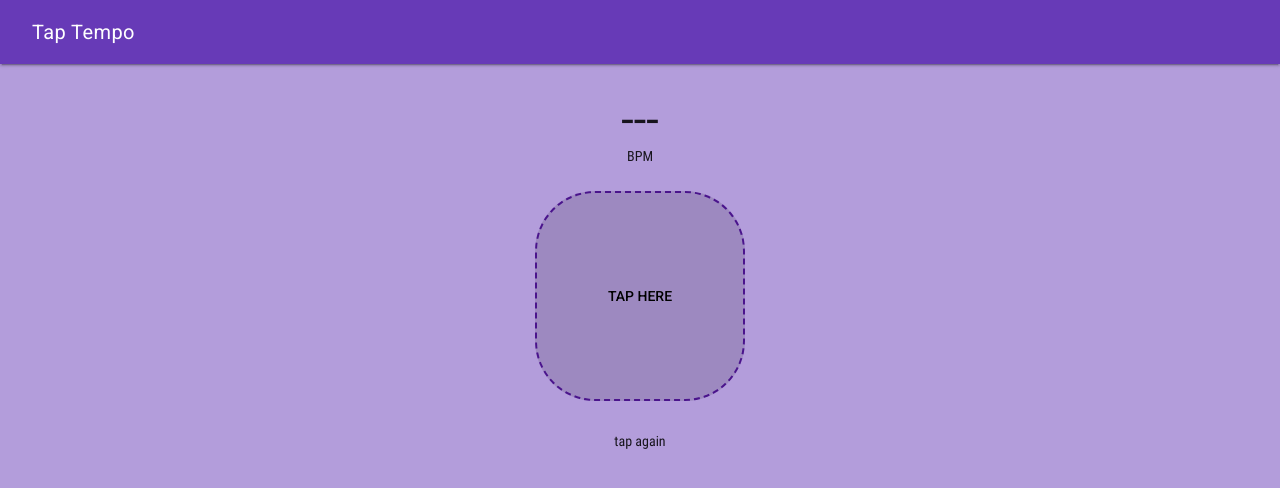
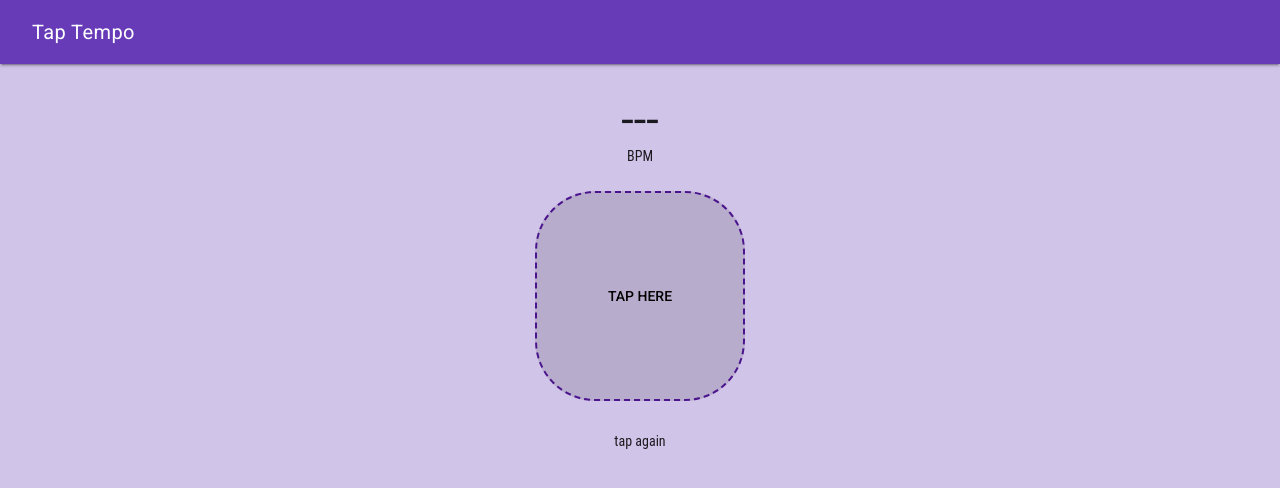
Before and after one commit to johnjv/tap-tempo, a plain HTML site: page app/index.html in a window 1280 px wide. Both pictures are taken after a click on the button "TAP HERE". Drawn offline with nearby package versions, Linux system fonts and the light colour scheme; files that its build step writes are made by us from their sources.

Commit message:
Update styles
removing broken font declarations, cleaning up deprecated code

```diff
--- a/app/styles/tap-tempo.scss
+++ b/app/styles/tap-tempo.scss
@@ -12,67 +12,15 @@ body {
   min-height: 100%;
 }
 
-.g--half.g--centered {
-  text-align: center;
-}
 .tapper {
   width:210px;
   height:210px;
   border-radius: 50%;
-  background-color:green;
-}
-
-@font-face {
-  font-family: 'Roboto Condensed';
-  font-style: normal;
-  font-weight: 300;
-  src: url(/fonts/RobotoCondensed-Light.eot);
-  src: local('Roboto Condensed Light'), local('RobotoCondensed-Light'), url(/fonts/RobotoCondensed-Light.eot) format('embedded-opentype'), url(/fonts/RobotoCondensed-Light.woff) format('woff');
-}
-
-@font-face {
-  font-family: 'Roboto Condensed';
-  font-style: normal;
-  font-weight: 400;
-  src: url(/fonts/RobotoCondensed-Regular.eot);
-  src: local('Roboto Condensed Regular'), local('RobotoCondensed-Regular'), url(/fonts/RobotoCondensed-Regular.eot) format('embedded-opentype'), url(/fonts/RobotoCondensed-Regular.woff) format('woff');
-}
-
-@font-face {
-  font-family: 'Roboto Condensed';
-  font-style: normal;
-  font-weight: 700;
-  src: url(/fonts/RobotoCondensed-Bold.eot);
-  src: local('Roboto Condensed Regular'), local('RobotoCondensed-Bold'), url(/fonts/RobotoCondensed-Bold.eot) format('embedded-opentype'), url(/fonts/RobotoCondensed-Bold.woff) format('woff');
-}
-
-@font-face {
-  font-family: 'Roboto Condensed';
-  font-style: italic;
-  font-weight: 300;
-  src: url(/fonts/RobotoCondensed-LightItalic.eot);
-  src: local('Roboto Condensed Light Italic'), local('RobotoCondensed-LightItalic'), url(/fonts/RobotoCondensed-LightItalic.eot) format('embedded-opentype'), url(/fonts/RobotoCondensed-LightItalic.woff) format('woff');
-}
-
-@font-face {
-  font-family: 'Roboto Condensed';
-  font-style: italic;
-  font-weight: 400;
-  src: url(/fonts/RobotoCondensed-Italic.eot);
-  src: local('Roboto Condensed Italic'), local('RobotoCondensed-Italic'), url(/fonts/RobotoCondensed-Italic.eot) format('embedded-opentype'), url(/fonts/RobotoCondensed-Italic.woff) format('woff');
-}
-
-@font-face {
-  font-family: 'Roboto Condensed';
-  font-style: italic;
-  font-weight: 700;
-  src: url(/fonts/RobotoCondensed-BoldItalic.eot);
-  src: local('Roboto Condensed Bold Italic'), local('RobotoCondensed-BoldItalic'), url(/fonts/RobotoCondensed-BoldItalic.eot) format('embedded-opentype'), url(/fonts/RobotoCondensed-BoldItalic.woff) format('woff');
 }
 
 @keyframes tempoCalculatePulse {
   0% {background-color: #fff;}
-  100% {background-color: #B39DDB;}
+  100% {background-color: #D1C4E9;}
 }
 
 .animate-calculate {
@@ -83,7 +31,7 @@ body {
 }
 
 @keyframes tempoResetPulse {
-  0% {background-color: #B39DDB;}
+  0% {background-color: #D1C4E9;}
   100% {background-color: #fff;}
 }
 
@@ -93,3 +41,12 @@ body {
   animation-timing-function: ease-in;
   animation-fill-mode: backwards;;
 }
+
+#reset-message {
+    transition: opacity 1s;
+    opacity:0;
+}
+
+#reset-message.show {
+  opacity: 1;
+}
```
